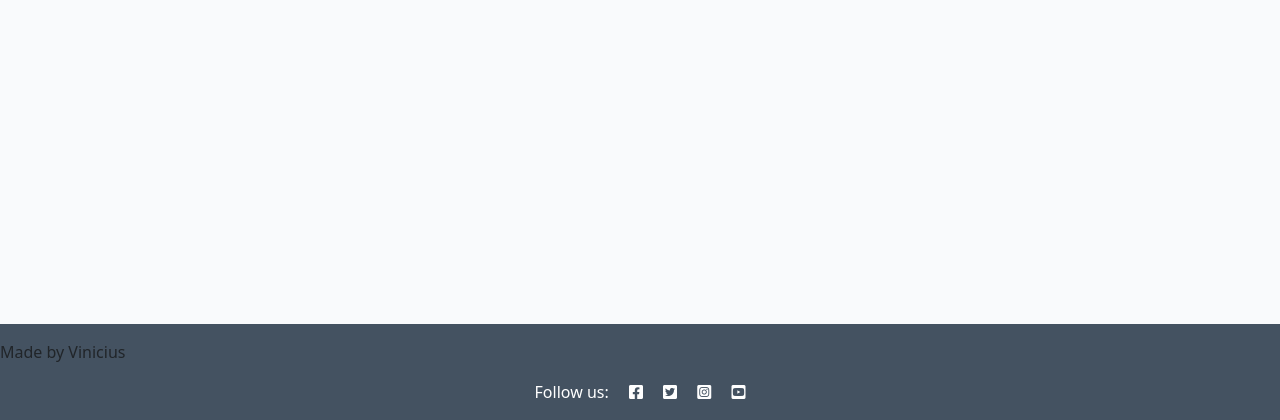
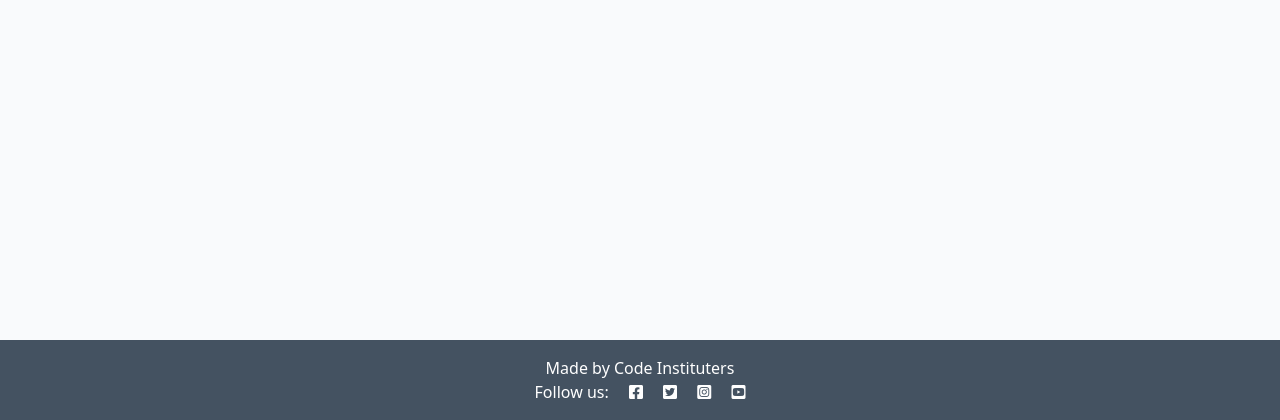
Before and after one commit to vini1cas/django-i-think-therefore-i-blog, a Django app: template templates/base.html in a window 1280 px wide. Shown: the part 380-800 px from the top of the page. Run offline with Django 4.2, Linux system fonts and the light colour scheme; the template is opened without the code that fills it, so the values that code supplies are empty.

Commit message:
fix bugs on the html and css templates

```diff
--- a/templates/base.html
+++ b/templates/base.html
@@ -1,6 +1,6 @@
 {% load static %}
 
-{%url 'home' as home_url %}
+{% url 'home' as home_url %}
 
 <!DOCTYPE html>
 <html class="h-100" lang="en">
@@ -20,10 +20,7 @@
     <!-- Bootstrap CSS -->
     <link href="https://cdn.jsdelivr.net/npm/bootstrap@5.0.1/dist/css/bootstrap.min.css" rel="stylesheet"
         integrity="sha384-+0n0xVW2eSR5OomGNYDnhzAbDsOXxcvSN1TPprVMTNDbiYZCxYbOOl7+AMvyTG2x" crossorigin="anonymous">
-
-    <!-- Custom CSS -->
     <link rel="stylesheet" href="{% static 'css/style.css' %}">
-
 </head>
 
 <body class="d-flex flex-column h-100 main-bg">
@@ -62,10 +59,7 @@
 
     <!-- Footer -->
     <footer class="footer mt-auto py-3 dark-bg">
-        <p class="m-0 text-center text-white">
-        {% block copyright %}
-            <p>Made by Vinicius</p>
-        {% endblock copyright %}
+        <p class="m-0 text-center text-white">Made by Code Instituters</p>
         <p class="m-0 text-center text-white">Follow us: <i class="fab fa-facebook-square ms-3"></i>
             <i class="fab fa-twitter-square ms-3"></i>
             <i class="fab fa-instagram-square ms-3"></i>
```
Also changed, not shown: blog/templates/blog/index.html (+3 -4 lines).
